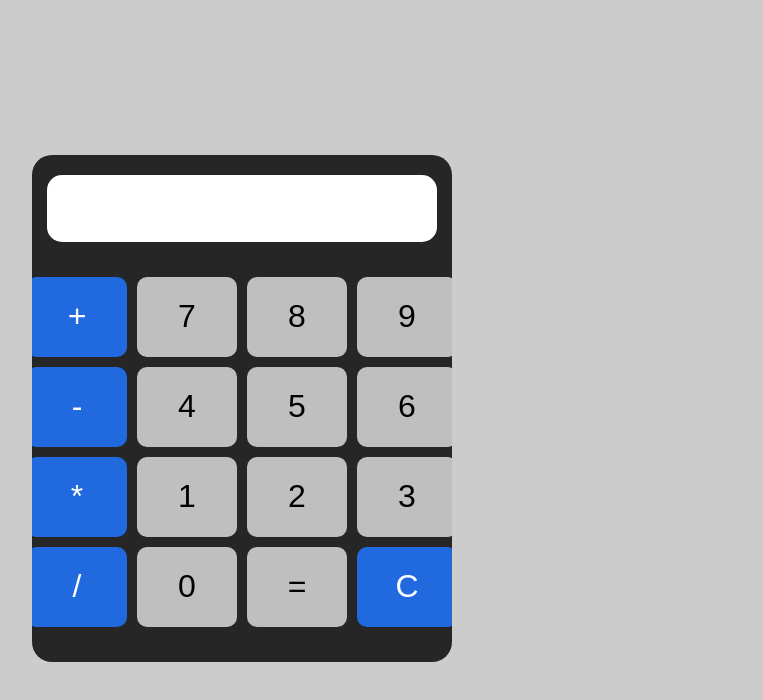
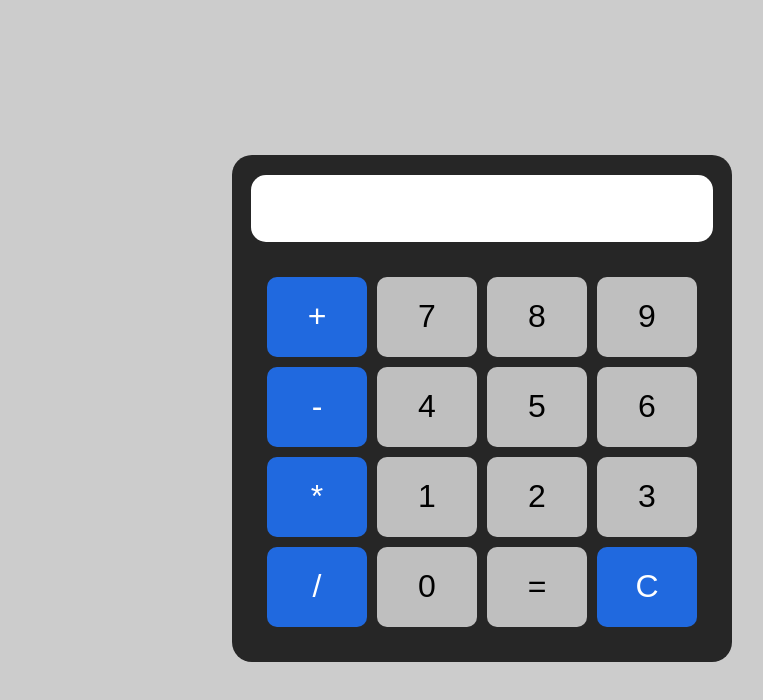
Before and after one commit to JohnAntz/calculator, a plain HTML site: page index.html in a window 1280 px wide. Shown: the whole page, without its empty margins (166-929 px from the left). Drawn offline with Linux system fonts and the light colour scheme.

Commit message:
Fix calculator width bug.

```diff
--- a/styles.css
+++ b/styles.css
@@ -1,6 +1,6 @@
 body {
   height: 100vh;
-  width: 100vh;
+  width: 100vw;
   display: flex;
   align-items: center;
   justify-content: center;
@@ -13,7 +13,7 @@ body {
   flex-direction: column;
   align-items: center;
   background-color: hsl(0, 0%, 15%);
-  max-width: 50vh;
+  max-width: 50%;
   padding: 10px;
   border-radius: 20px;
   overflow: hidden;
```
